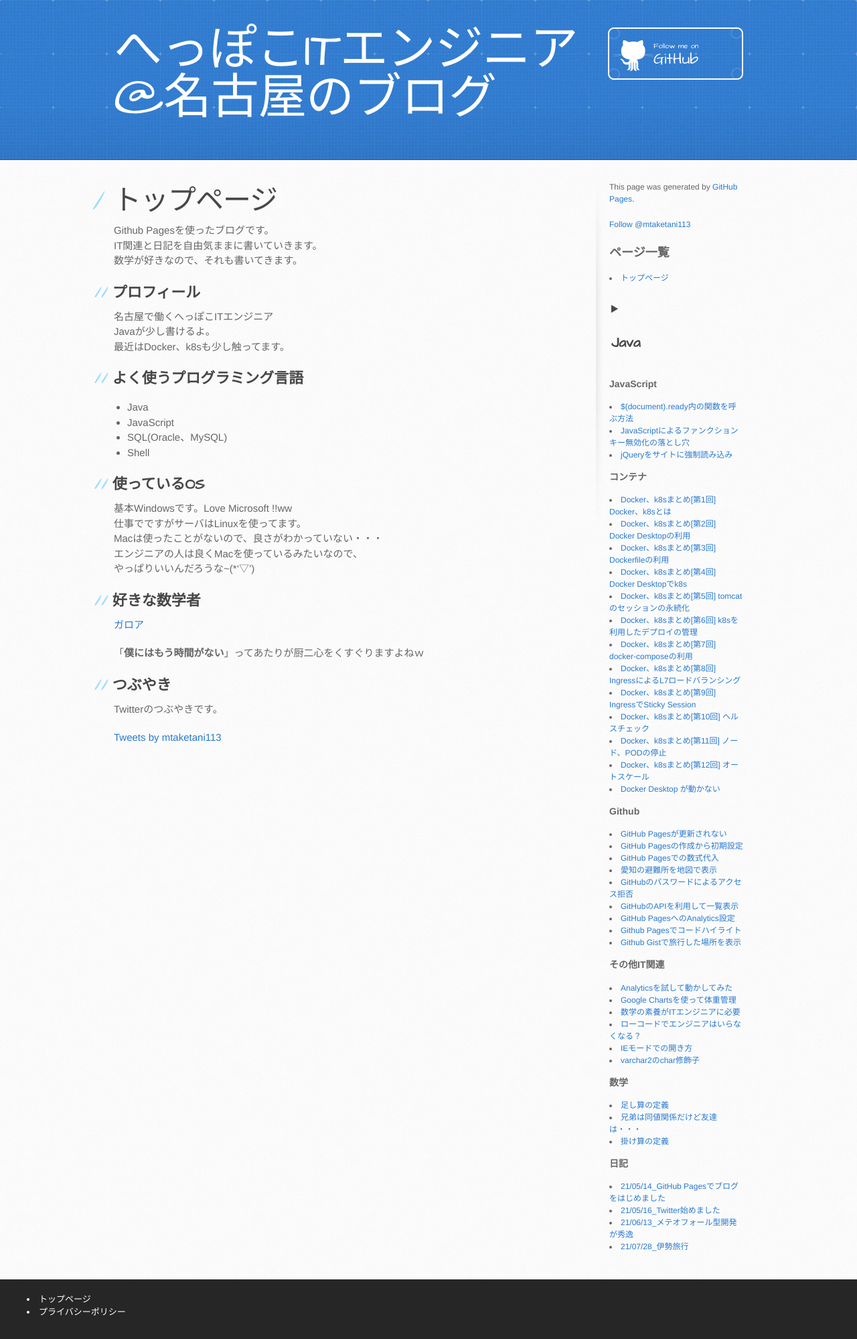
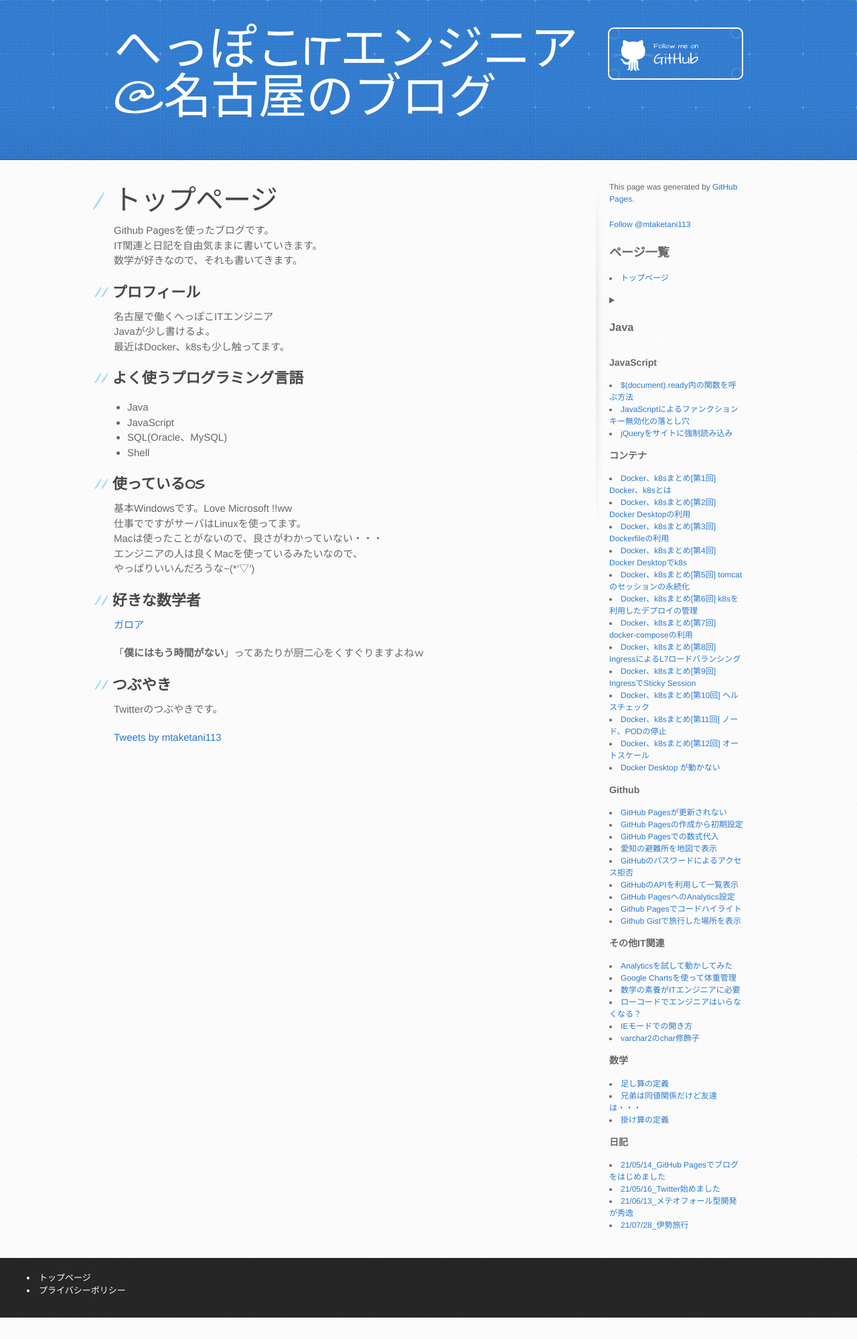
Before and after one commit to mtaketani113/mtaketani113.github.io, a Jekyll site: the page built from index.md, in a window 1280 px wide. Shown: the whole page at 67% size. Built offline with Jekyll 4.4.1, drawn with Linux system fonts in a browser that asks for light colours; comment, search, counter and statistics services are not loaded; the repository's description, which GitHub fills in, is left out; after the commit the page ends 1967 px from its top, so only the background shows below that.

Commit message:
CSS修正

```diff
--- a/_sass/jekyll-theme-architect.scss
+++ b/_sass/jekyll-theme-architect.scss
@@ -90,13 +90,12 @@ aside#sidebar p.repo-owner a {
 
 aside#sidebar summary {
   cursor: pointer;
-  margin-top: 24px;
-  margin-bottom: 8px;
-  font-family: 'Architects Daughter', 'Helvetica Neue', Helvetica, Arial, serif;
-  font-size: 18px;
+  font-size: 1.17em;
+  margin-block-start: 1em;
+  margin-block-end: 1em;
+  margin-inline-start: 0px;
+  margin-inline-end: 0px;
   font-weight: bold;
-  color: #474747;
-  text-indent: 3px;
 }
 
 #downloads {
```
